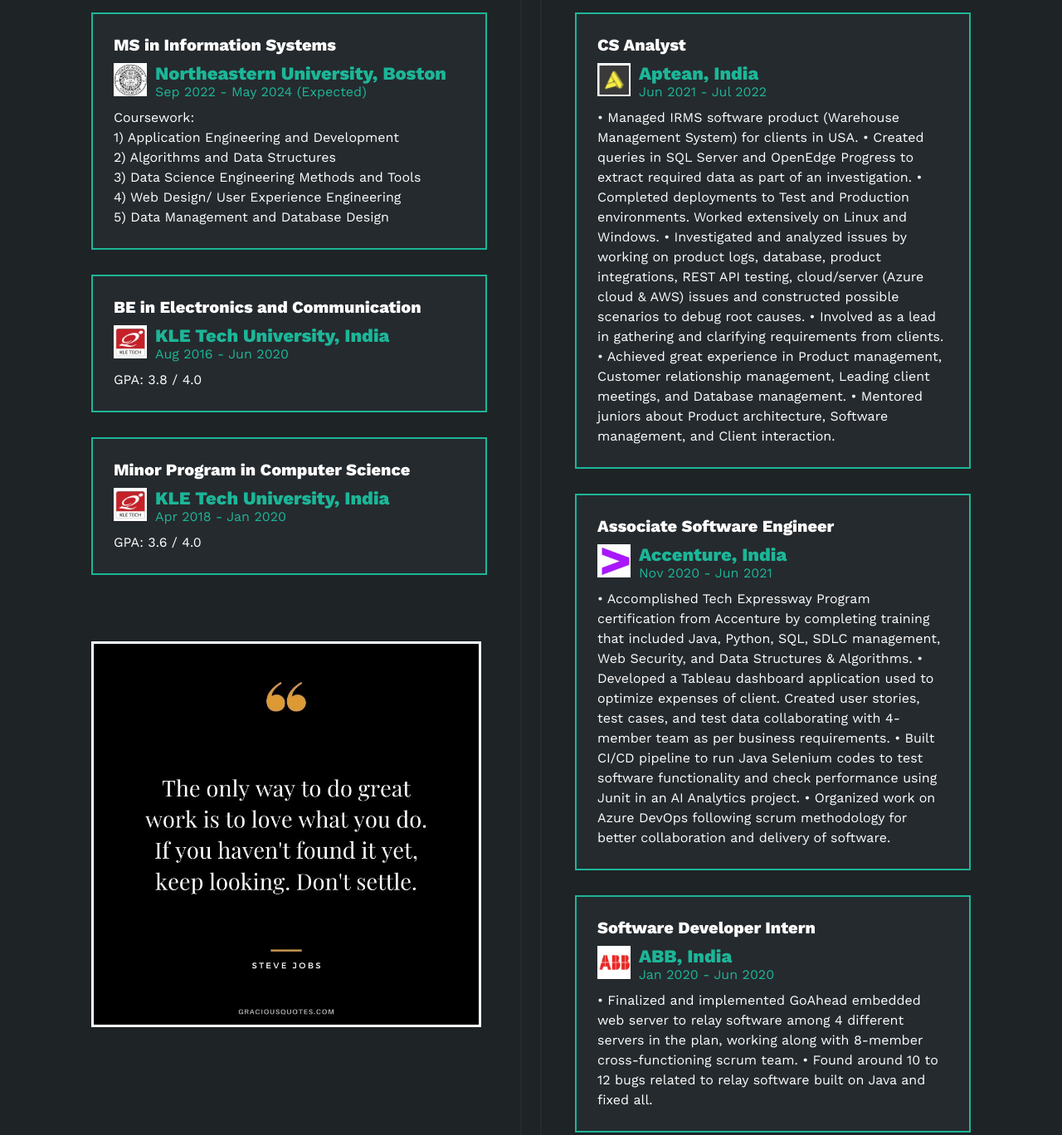
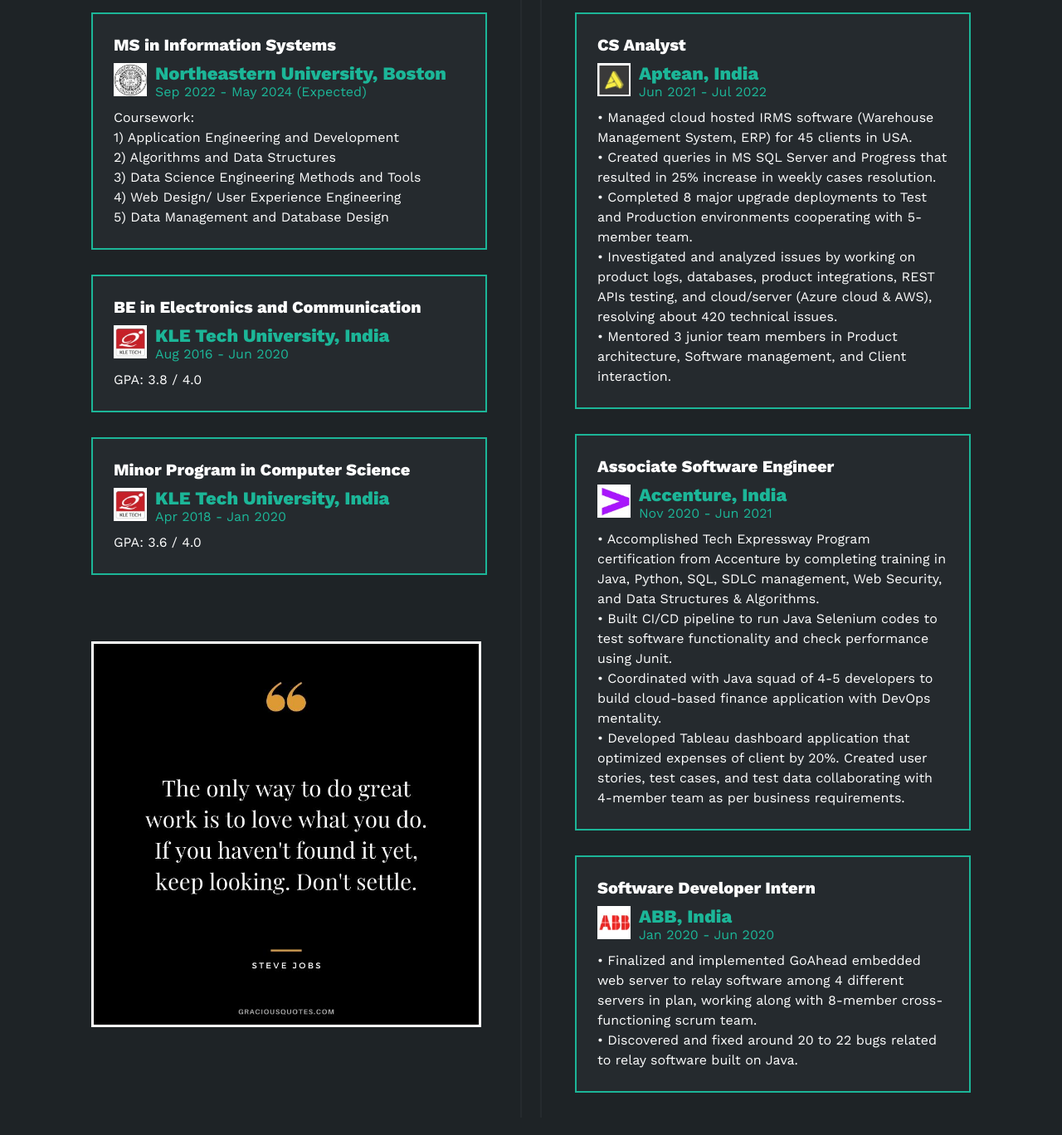
Before and after one commit to ChinmayDharwad24/Personal_Portfolio, a plain HTML site: page index.html in a window 1280 px wide. Shown: the part 2260-3628 px from the top of the page at 83% size. Drawn offline with nearby package versions, Linux system fonts and the light colour scheme.

Commit message:
updated the work exp section

```diff
--- a/index.html
+++ b/index.html
@@ -279,18 +279,16 @@
                 </div>
               </div>
               <p>
-                • Managed IRMS software product (Warehouse Management System)
-                for clients in USA. • Created queries in SQL Server and OpenEdge
-                Progress to extract required data as part of an investigation. •
-                Completed deployments to Test and Production environments.
-                Worked extensively on Linux and Windows. • Investigated and
-                analyzed issues by working on product logs, database, product
-                integrations, REST API testing, cloud/server (Azure cloud & AWS)
-                issues and constructed possible scenarios to debug root causes.
-                • Involved as a lead in gathering and clarifying requirements
-                from clients. • Achieved great experience in Product management,
-                Customer relationship management, Leading client meetings, and
-                Database management. • Mentored juniors about Product
+                • Managed cloud hosted IRMS software (Warehouse Management
+                System, ERP) for 45 clients in USA.<br />• Created queries in MS
+                SQL Server and Progress that resulted in 25% increase in weekly
+                cases resolution.<br />• Completed 8 major upgrade deployments
+                to Test and Production environments cooperating with 5-member
+                team.<br />
+                • Investigated and analyzed issues by working on product logs,
+                databases, product integrations, REST APIs testing, and
+                cloud/server (Azure cloud & AWS), resolving about 420 technical
+                issues.<br />• Mentored 3 junior team members in Product
                 architecture, Software management, and Client interaction.
               </p>
             </div>
@@ -310,16 +308,16 @@
               </div>
               <p>
                 • Accomplished Tech Expressway Program certification from
-                Accenture by completing training that included Java, Python,
-                SQL, SDLC management, Web Security, and Data Structures &
-                Algorithms. • Developed a Tableau dashboard application used to
-                optimize expenses of client. Created user stories, test cases,
-                and test data collaborating with 4-member team as per business
-                requirements. • Built CI/CD pipeline to run Java Selenium codes
-                to test software functionality and check performance using Junit
-                in an AI Analytics project. • Organized work on Azure DevOps
-                following scrum methodology for better collaboration and
-                delivery of software.
+                Accenture by completing training in Java, Python, SQL, SDLC
+                management, Web Security, and Data Structures & Algorithms.<br />•
+                Built CI/CD pipeline to run Java Selenium codes to test software
+                functionality and check performance using Junit.<br />•
+                Coordinated with Java squad of 4-5 developers to build
+                cloud-based finance application with DevOps mentality.<br />•
+                Developed Tableau dashboard application that optimized expenses
+                of client by 20%. Created user stories, test cases, and test
+                data collaborating with 4-member team as per business
+                requirements.
               </p>
             </div>
             <div class="item exp">
@@ -335,9 +333,10 @@
               </div>
               <p>
                 • Finalized and implemented GoAhead embedded web server to relay
-                software among 4 different servers in the plan, working along
-                with 8-member cross-functioning scrum team. • Found around 10 to
-                12 bugs related to relay software built on Java and fixed all.
+                software among 4 different servers in plan, working along with
+                8-member cross-functioning scrum team.<br />• Discovered and
+                fixed around 20 to 22 bugs related to relay software built on
+                Java.
               </p>
             </div>
           </div>
```
